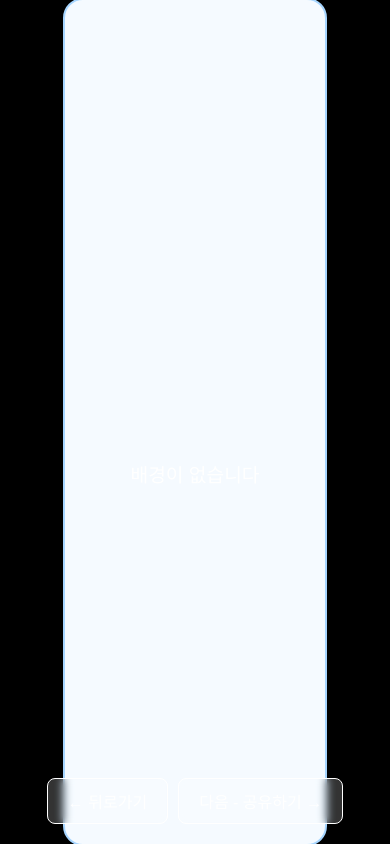
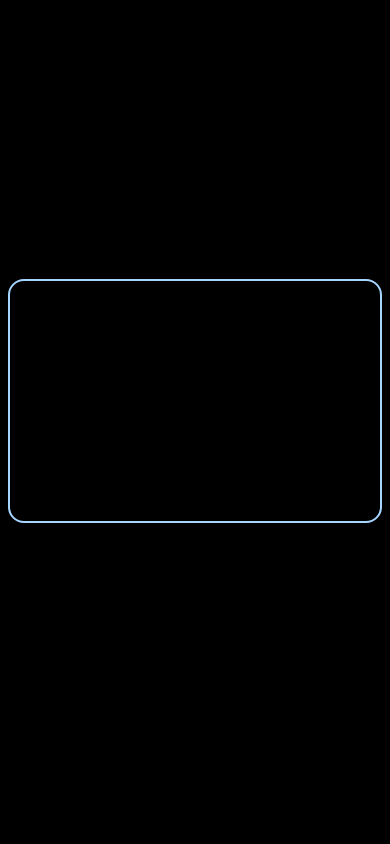
Before and after one commit to xeon-243859/ppongtok-app, a React (Vite) app: page /preview in a window 390 px wide. Built offline with nearby package versions, Linux system fonts and the light colour scheme.

Commit message:
💄 style: PreviewPage CSS 최종 반영 (모바일 대응, 자막 위치 등)

```diff
--- a/src/pages/PreviewPage.css
+++ b/src/pages/PreviewPage.css
@@ -1,25 +1,15 @@
 .preview-page {
+  width: 100vw;
+  height: 100vh;
+  background-color: black;
   position: relative;
-  width: 100%;
-  height: 100vh;
   overflow: hidden;
-  background-color: black;
 }
 
 .media-box {
-  position: relative;
   width: 100%;
   height: 100%;
-  display: flex;
-  justify-content: center;
-  align-items: center;
-  overflow: hidden;
-}
-
-.moving-box {
   position: relative;
-  width: 100%;
-  height: 100%;
 }
 
 .media-display {
@@ -29,48 +19,118 @@
   display: block;
 }
 
-.media-fallback {
-  color: white;
-  font-size: 1.2rem;
-  text-align: center;
-  padding-top: 40%;
+/* 🎬 영상 감성 박스 */
+.video-container {
+  width: 120vw;
+  height: 80vw;
+  max-width: 720px;
+  max-height: 400px;
+  margin: 0 auto;
+  margin-top: 40px;
+  border-radius: 16px;
+  overflow: hidden;
+  box-shadow: 0 0 12px rgba(0, 0, 0, 0.2);
+  position: relative;
 }
 
-.scrolling-message {
-  position: absolute;
-  top: 10px;
-  left: 50%;
-  transform: translateX(-50%);
-  color: white;
-  font-size: 1.4rem;
-  z-index: 10;
-  padding: 0 16px;
-  text-align: center;
-  line-height: 1.5;
+.moving-box {
+  position: relative;
+  width: 95%;
+  height: 60vw; /* 모바일에서도 안전하게 높이 확보 */
+  min-height: 240px;
+  max-width: 720px;
+  margin: 33vh auto 0; /* 모바일에서 화면 1/3 지점부터 시작 */
+  border-radius: 16px;
+  overflow: hidden;
+  box-shadow: 0 0 12px rgba(0, 0, 0, 0.3);
+  background-color: rgba(0, 0, 0, 0.3);
+  display: flex;
+  flex-direction: column;
+  justify-content: flex-start;
 }
 
+/* 자막 흐름 애니메이션 */
+.scrolling-message {
+  display: inline-block;
+  white-space: nowrap;
+  font-size: 1.2rem;
+  color: white;
+  animation: scrollMessage 45s linear forwards;
+}
+
+.fast-message {
+  animation-duration: 18s; /* 45s ÷ 2.5 → 약 2.5배 빠르게 ✅ */
+}
+
+
+.scrolling-message.top-aligned.fast-message {
+  position: absolute;
+  top: 8px;
+  left: 0;
+  width: 100%;
+  white-space: nowrap;
+  padding-left: 100%;
+  font-size: 1.2rem;
+  color: white;
+  animation: scrollMessage 18s linear forwards; /* 2.5배 빠르게 */
+  text-shadow: 1px 1px 3px black;
+  z-index: 2;
+}
+
+
+@keyframes scrollMessage {
+  0% {
+    transform: translateX(0%);
+  }
+  100% {
+    transform: translateX(-100%);
+  }
+}
+
+/* 🎛 버튼 감성 스타일 */
 .button-box {
-  position: absolute;
-  bottom: 20px;
-  width: 100%;
+  margin-top: 20px;
   display: flex;
   justify-content: center;
-  gap: 10px;
-  z-index: 20;
+  gap: 20px;
+  z-index: 10;
 }
 
 .styled-button {
-  background-color: rgba(255, 255, 255, 0.2);
-  border: 1px solid white;
-  color: white;
-  padding: 10px 20px;
-  border-radius: 8px;
-  font-size: 1rem;
+  padding: 12px 24px;
+  font-size: 1.1rem;
+  font-weight: bold;
+  border: none;
+  border-radius: 12px;
   cursor: pointer;
-  backdrop-filter: blur(4px);
+  background-color: rgba(255, 255, 255, 0.9);
+  color: #444;
+  box-shadow: 2px 2px 10px rgba(0, 0, 0, 0.2);
   transition: all 0.3s ease;
 }
 
 .styled-button:hover {
-  background-color: rgba(255, 255, 255, 0.4);
+  background-color: #ffeef0;
 }
+
+.button-box.below-box {
+  display: flex;
+  justify-content: center;
+  gap: 20px;
+  margin-top: 24px;          /* 꼭 여백 줘야 아래서 보임 */
+  z-index: 10;
+}
+
+.typing-message {
+  display: inline-block;
+  overflow: hidden;
+  white-space: nowrap;
+  font-size: 1.4rem;
+  border-right: 2px solid #fff;
+  animation: typing 5s steps(40, end) forwards;
+}
+
+@keyframes typing {
+  from { width: 0; }
+  to { width: 100%; }
+}
```
